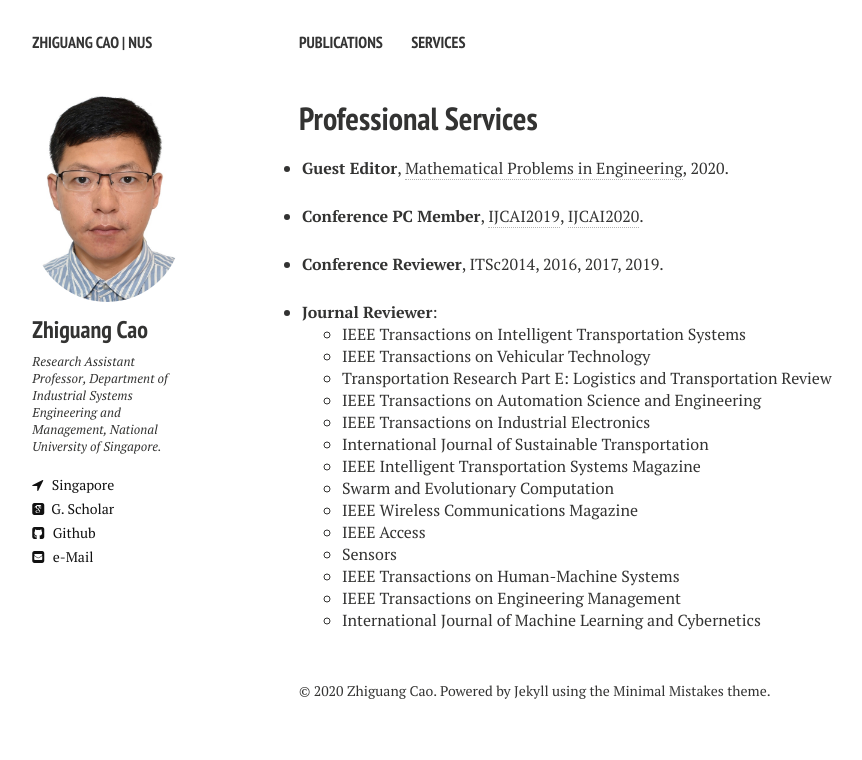
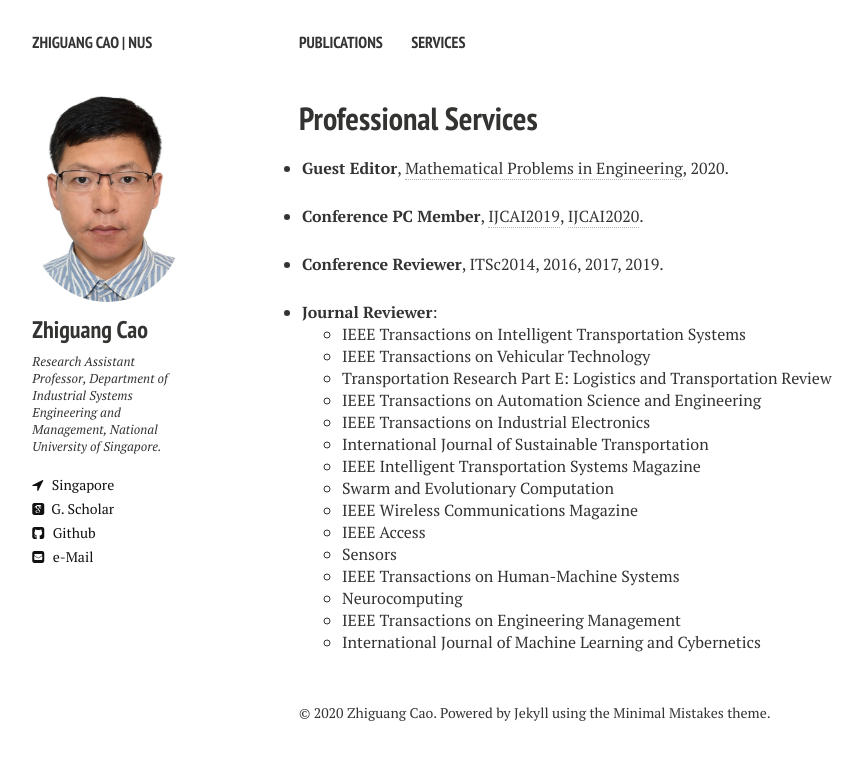
Before and after one commit to zhiguangcaosg/zhiguangcaosg.github.io, a Jekyll site: the page built from tools.md, in a window 1280 px wide. Shown: the top 760 px of the page, without its empty margins (21-883 px from the left). Built offline with Jekyll 4.4.1, drawn with Linux system fonts in a browser that asks for light colours; nearby versions of some CDN libraries.

Commit message:
Update tools.md

```diff
--- a/tools.md
+++ b/tools.md
@@ -54,6 +54,8 @@ comments: false
 	</li>
 	<li> IEEE Transactions on Human-Machine Systems
 	</li>
+	<li> Neurocomputing
+	</li>
 	<li> IEEE Transactions on Engineering Management
 	</li>
 	<li> International Journal of Machine Learning and Cybernetics
```
